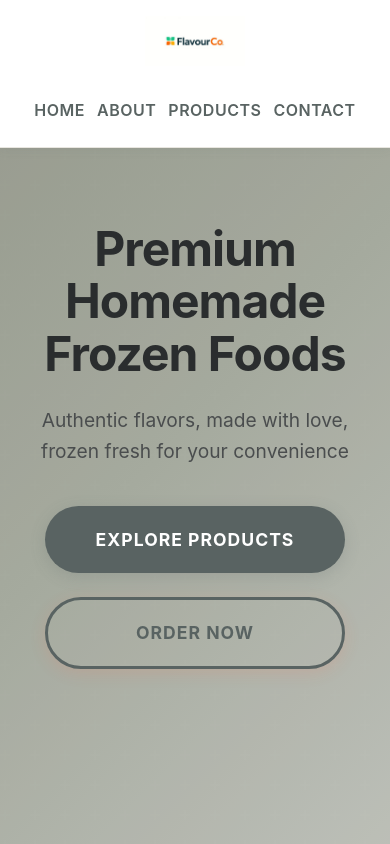
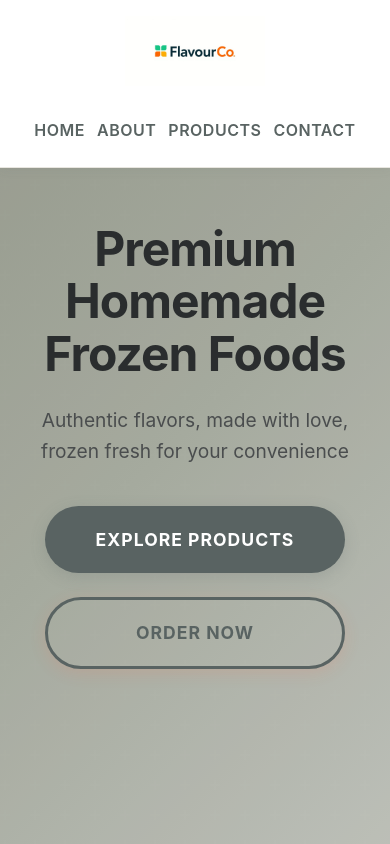
Before and after one commit to Temptingdude/FlavourCo, a React (Vite) app: page / in a window 390 px wide. Shown: the top 844 px of the page. Built offline with nearby package versions, Linux system fonts and the light colour scheme.

Commit message:
Increase logo size to 100px to better fit header vertically

```diff
--- a/src/App.css
+++ b/src/App.css
@@ -26,13 +26,13 @@
   display: flex;
   justify-content: space-between;
   align-items: center;
-  padding: 1.2rem 0;
-  min-height: 100px;
+  padding: 0.8rem 0;
+  min-height: 120px;
 }
 
 .logo-img {
-  height: 80px;
-  max-height: 80px;
+  height: 100px;
+  max-height: 100px;
   width: auto;
   object-fit: contain;
   transition: transform 0.3s ease;
@@ -595,8 +595,8 @@ section {
 
 @media (max-width: 480px) {
   .logo-img {
-    height: 50px;
-    max-height: 50px;
+    height: 70px;
+    max-height: 70px;
   }
 
   .nav-links {
```
